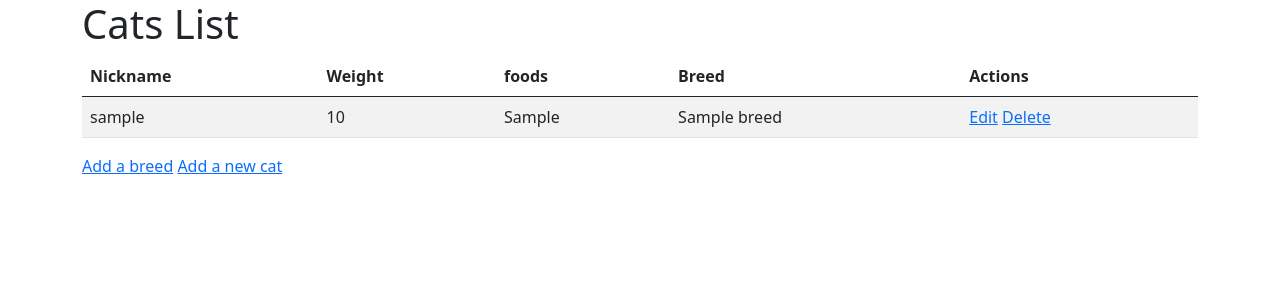
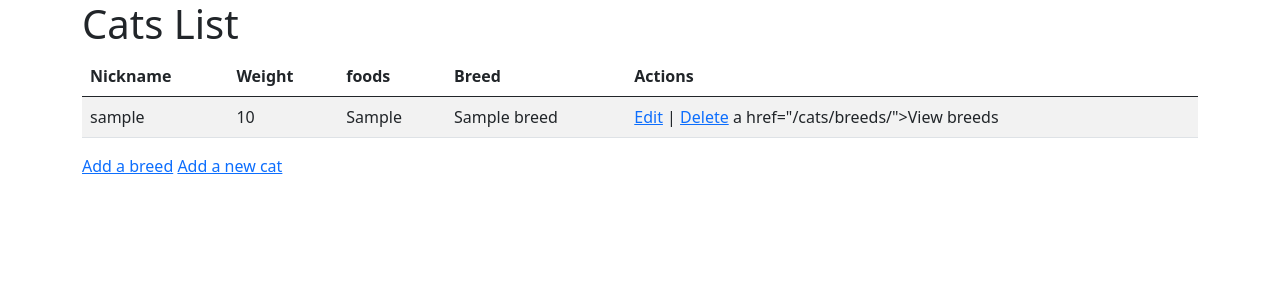
Before and after one commit to Junaid7200/DjangoForEverybody, a Django app: page /cats/ in a window 1280 px wide. Shown: the top 300 px of the page. Run offline with Django 4.2, Linux system fonts and the light colour scheme; a user stored in the database is signed in; tables that the repository leaves empty hold one stand-in row (values such as "Sample post"); some libraries are stand-ins or nearby versions.

Commit message:
fix: small tweaks to satisfy autograder

```diff
--- a/mysite/cats/templates/cats/cat_list.html
+++ b/mysite/cats/templates/cats/cat_list.html
@@ -21,8 +21,9 @@
                 <td>{{ cat.foods }}</td>
                 <td>{{ cat.breed }}</td>
                 <td>
-                    <a href="{% url 'cat_update' cat.id %}">Edit</a>
+                    <a href="{% url 'cat_update' cat.id %}">Edit</a>  |
                     <a href="{% url 'cat_delete' cat.id %}">Delete</a>
+                    <a>a href="{% url 'breed_list' %}">View breeds</a>
                     </td>
             </tr>
             {% endfor %}
```
